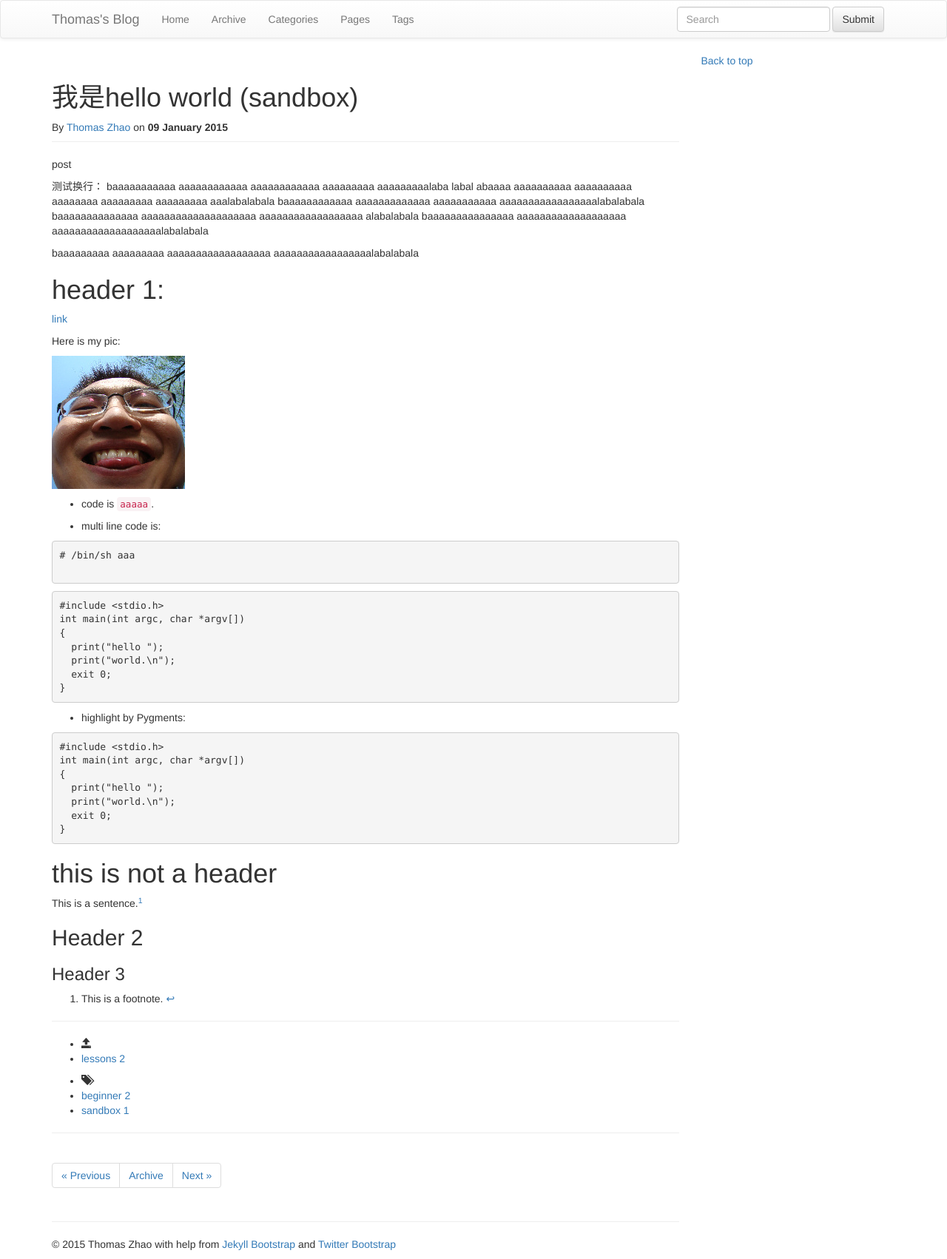
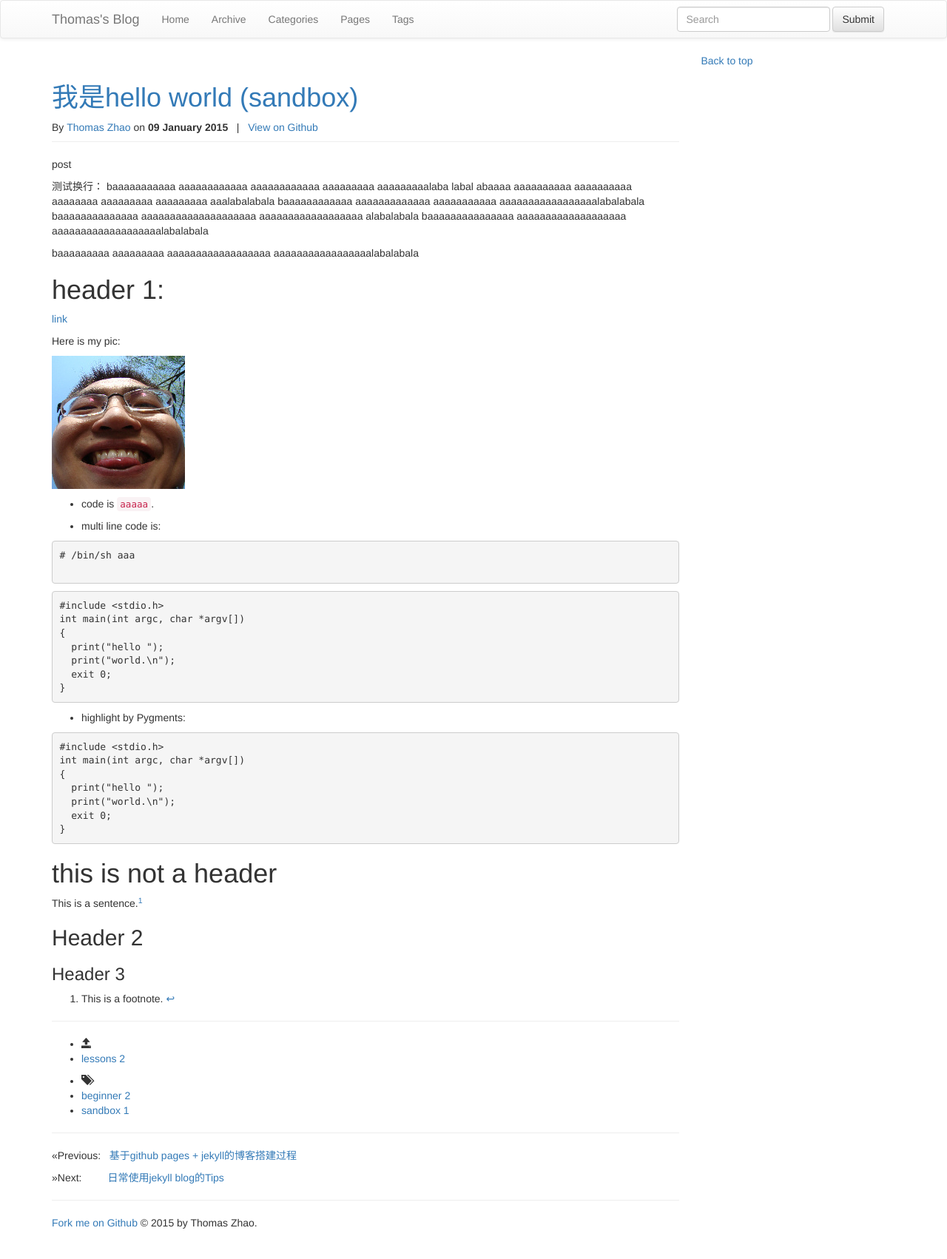
Before and after one commit to thomaszhao/thomaszhao.github.io, a Jekyll site: the page built from _posts/core-samples/2015-01-09-hello_world2.md, in a window 1280 px wide. Shown: the whole page at 74% size. Built offline with Jekyll 4.4.1, drawn with Linux system fonts in a browser that asks for light colours; nearby versions of some CDN libraries; library files that are not in the unit come from our copies; comment, search, counter and statistics services are not loaded; after the commit the page ends 1673 px from its top, so only the background shows below that.

Commit message:
tune meta in header, tune pagination.

```diff
--- a/_config.yml
+++ b/_config.yml
@@ -41,6 +41,7 @@ author :
 # Finally if you are pushing to a GitHub project page, include the project name at the end.
 #
 production_url : http://www.thomaszhao.cn
+repository_url: https://github.com/thomaszhao/thomaszhao.github.io/blob/master/
 
 # All Jekyll-Bootstrap specific configurations are namespaced into this hash
 #
--- a/_includes/themes/bootstrap-3/default.html
+++ b/_includes/themes/bootstrap-3/default.html
@@ -89,10 +89,7 @@
 
     <div id="footer">
       <div class="container bs-docs-bar-footer">
-        <p>&copy; {{ site.time | date: '%Y' }} {{ site.author.name }}
-          with help from <a href="http://jekyllbootstrap.com" target="_blank" title="The Definitive Jekyll Blogging Framework">Jekyll Bootstrap</a>
-          and <a href="http://twitter.github.com/bootstrap/" target="_blank">Twitter Bootstrap</a>
-        </p>
+          <p><a href="https://github.com/{{site.author.github}}">Fork me on Github</a> &copy; {{ site.time | date: '%Y' }} by {{ site.author.name }}. </p>
       </div>
     </div>
 
--- a/_includes/themes/bootstrap-3/post.html
+++ b/_includes/themes/bootstrap-3/post.html
@@ -2,17 +2,21 @@
 <div class="row">
   <div class="col-md-{% if page.fullwidth == true %}12{% else %}9{% endif %}" role="main">
 
-    <!-- article content -->
-    <div class="page-header post-full">
-      <h1 id="title">{{ page.title }} {% if page.tagline %}<small>{{page.tagline}}</small>{% endif %}</h1>
-      <div class="date">
-          By
-          <a href="{{ site.production_url }}">{{ site.author.name }}</a>
-          on
-          <b>{{ page.date | date_to_long_string }}</b>
+    <!-- article header -->
+    <div class="page-header">
+        <h1 id="title"><a href="{{ page.url }}">
+              {{ page.title }} {% if page.tagline %}<small>{{page.tagline}}</small>{% endif %}
+          </a>
+        </h1>
+      <div class="meta">
+          By&nbsp;<a href="{{ site.production_url }}">{{ site.author.name }}</a>
+          on&nbsp;<b>{{ page.date | date_to_long_string }}</b>
+          &nbsp;&nbsp;|&nbsp;&nbsp;
+          <a href="{{ site.repository_url }}{{ page.path }}">View on Github</a>
       </div>
     </div>
 
+    <!-- article body -->
     <div class="row">
       <div class="col-xs-12">
         <div class="content bs-docs-container markdown-body">
@@ -41,20 +45,25 @@
 
         <!-- Show pagination -->
         <hr>
-        <ul class="pagination">
+        <div>
+          <p>
             {% if page.previous %}
-          <li class="prev"><a href="{{ BASE_PATH }}{{ page.previous.url }}" title="{{ page.previous.title }}">&laquo; Previous</a></li>
+            &laquo;Previous:&nbsp;&nbsp; <a href="{{ BASE_PATH }}{{ page.previous.url }}">{{ page.previous.title }}</a>
             {% else %}
-          <li class="prev disabled"><a>&larr; Previous</a></li>
+            &laquo;Previous: None.
             {% endif %}
-          <li><a href="{{ BASE_PATH }}{{ site.JB.archive_path }}">Archive</a></li>
+          </p>
+          <p>
             {% if page.next %}
-          <li class="next"><a href="{{ BASE_PATH }}{{ page.next.url }}" title="{{ page.next.title }}">Next &raquo;</a></li>
+            &raquo;Next:&nbsp;&nbsp;&nbsp;&nbsp;&nbsp;&nbsp;&nbsp;&nbsp; <a href="{{ BASE_PATH }}{{ page.next.url }}">{{ page.next.title }}</a>
             {% else %}
-          <li class="next disabled"><a>Next &rarr;</a>
+            &raquo;Next:&nbsp;&nbsp;&nbsp;&nbsp;&nbsp;&nbsp;&nbsp;&nbsp; None.
             {% endif %}
-        </ul>
+          </p>
+        </div>
         <hr>
+
+        <!-- Sharing and comments -->
         {% include JB/sharing %}
         {% include JB/comments %}
       </div>
```
Also changed, not shown: assets/themes/bootstrap-3/css/style.css (+6 -2 lines). Lines whose indentation alone changed are shown as unchanged.
